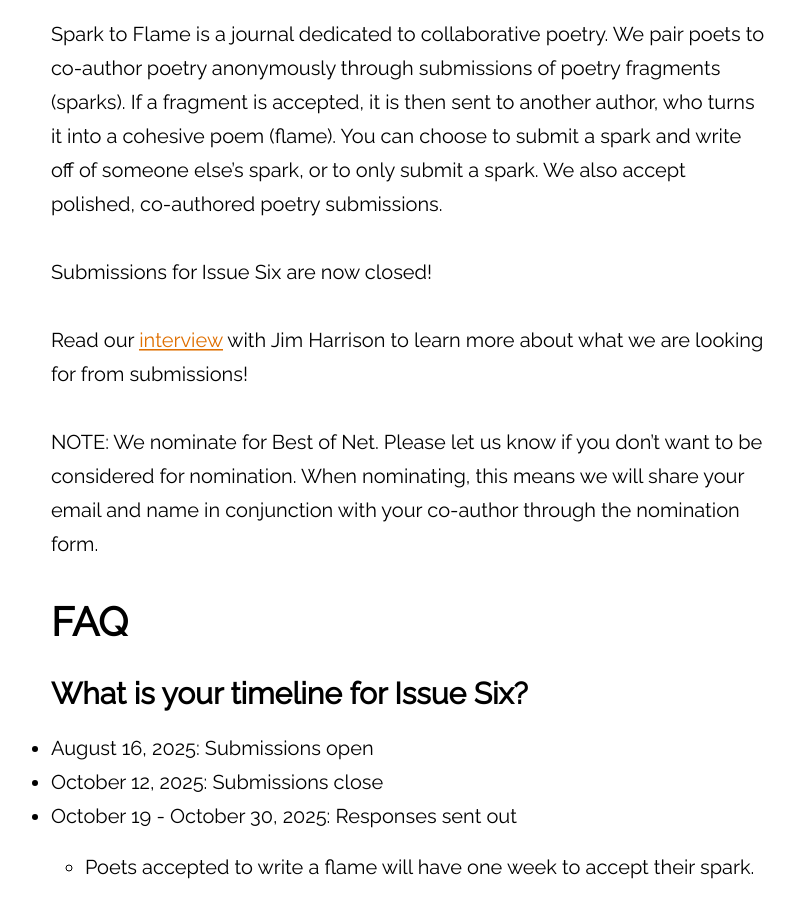
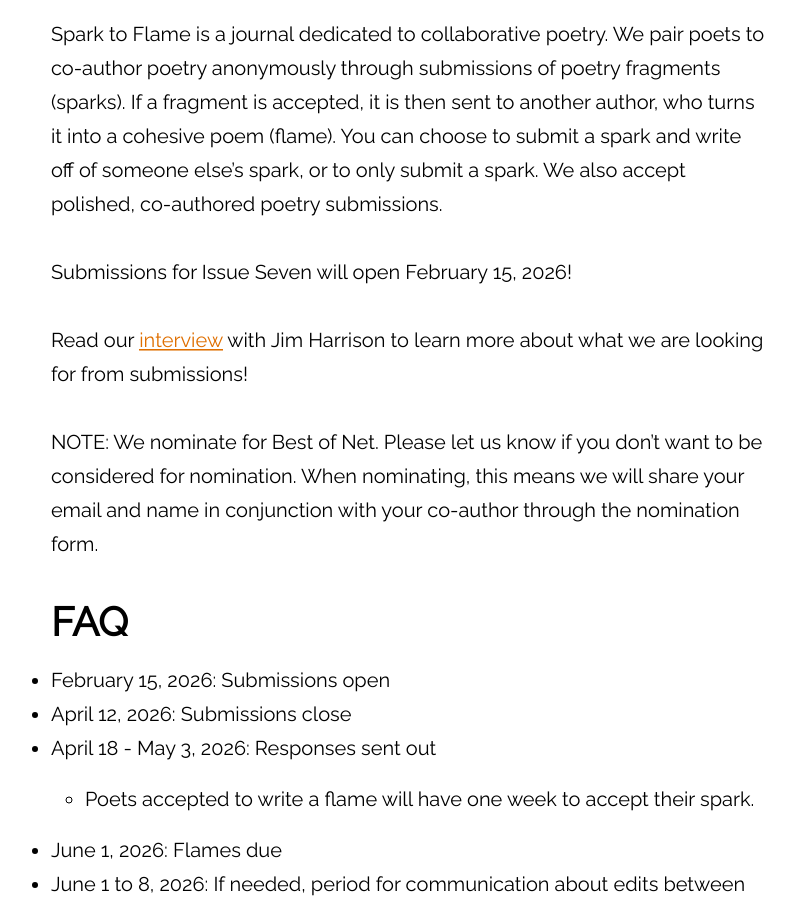
Before and after one commit to atmars77/atmars77.github.io, a Jekyll site: the page built from submit.md, in a window 1280 px wide and 900 px high, scrolled down 444 px. Shown: the whole window, without its empty margins (232-1027 px from the left). Built offline with Jekyll 4.4.1, drawn with Linux system fonts in a browser that asks for light colours; some of the changed text lies outside the part shown.

```diff
--- a/submit.md
+++ b/submit.md
@@ -8,7 +8,7 @@ largeimage: "/assets/Images/tina_candle.png"
 ---
 Spark to Flame is a journal dedicated to collaborative poetry. We pair poets to co-author poetry anonymously through submissions of poetry fragments (sparks). If a fragment is accepted, it is then sent to another author, who turns it into a cohesive poem (flame). You can choose to submit a spark and write off of someone else’s spark, or to only submit a spark. We also accept polished, co-authored poetry submissions.
 
-Submissions for Issue Six are now closed!
+Submissions for Issue Seven will open February 15, 2026!
 
 Read our [interview](https://sixquestionsfor.blogspot.com/2023/10/Spark-To-Flame.html) with Jim Harrison to learn more about what we are looking for from submissions!
 
@@ -16,15 +16,15 @@ NOTE: We nominate for Best of Net. Please let us know if you don't want to be co
 
 # FAQ
 
-<!--
-* February 15, 2025: Submissions open
-* April 13, 2025: Submissions close
-* April 20 - May 1, 2025: Responses sent out
+* February 15, 2026: Submissions open
+* April 12, 2026: Submissions close
+* April 18 - May 3, 2026: Responses sent out
   * Poets accepted to write a flame will have one week to accept their spark.
-* June 1, 2025: Flames due
-* June 1 to 8, 2025: If needed, period for communication about edits between EIC and flame writer.
-* June 15, 2025: Publication of Issue Five
--->
+* June 1, 2026: Flames due
+* June 1 to 8, 2026: If needed, period for communication about edits between EIC and flame writer.
+* June 14, 2026: Publication of Issue Seven
+
+<!---
 ### What is your timeline for Issue Six?
 * August 16, 2025: Submissions open
 * October 12, 2025: Submissions close
@@ -33,7 +33,7 @@ NOTE: We nominate for Best of Net. Please let us know if you don't want to be co
 * November 30, 2025: Flames due
 * November 30 - December 7, 2025: If needed, period for communication about edits between EIC and flame writer.
 * December 14, 2025: Publication of Issue Six
-
+-->
 ### What is a spark and what makes a good one?
 * A spark is what we call the poetry fragment. This is the building-block for the flame.
 * It is a rough draft of a poem or loosely-related sentences / phrases
```
Also changed, not shown: archive.md (+10 -0 lines), index.md (+2 -2 lines).
